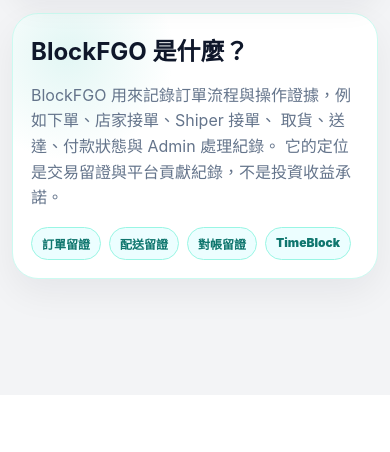
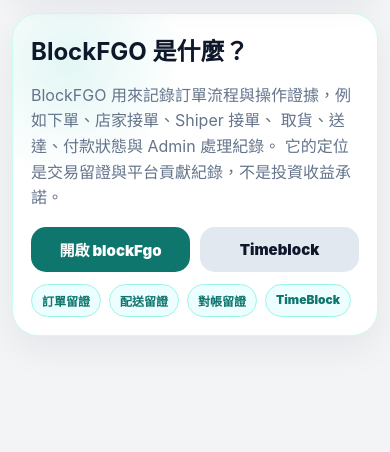
Before and after one commit to Panjiaphu/fumap-line-delivery-block, a Flask app: page / in a window 390 px wide. Shown: the part 2865-3317 px from the top of the page. Before the commit the page ends 3184 px from the top, so only its background shows below. Run offline with Flask 3, Linux system fonts and the light colour scheme; data that the repository does not hold is empty.

Commit message:
Add blockFgo Timeblock CTA to mobile home

```diff
--- a/templates/mobile/home.html
+++ b/templates/mobile/home.html
@@ -210,6 +210,25 @@
       它的定位是交易留證與平台貢獻紀錄，不是投資收益承諾。
     </p>
 
+    <div class="grid-2" style="margin:12px 0;">
+      <a
+        class="btn"
+        href="https://fumap-bot-life.onrender.com"
+        target="_blank"
+        rel="noopener noreferrer"
+      >
+        開啟 blockFgo
+      </a>
+      <a
+        class="btn secondary"
+        href="https://fumap-bot-life.onrender.com"
+        target="_blank"
+        rel="noopener noreferrer"
+      >
+        Timeblock
+      </a>
+    </div>
+
     <div class="block-badges">
       <span>訂單留證</span>
       <span>配送留證</span>
```
